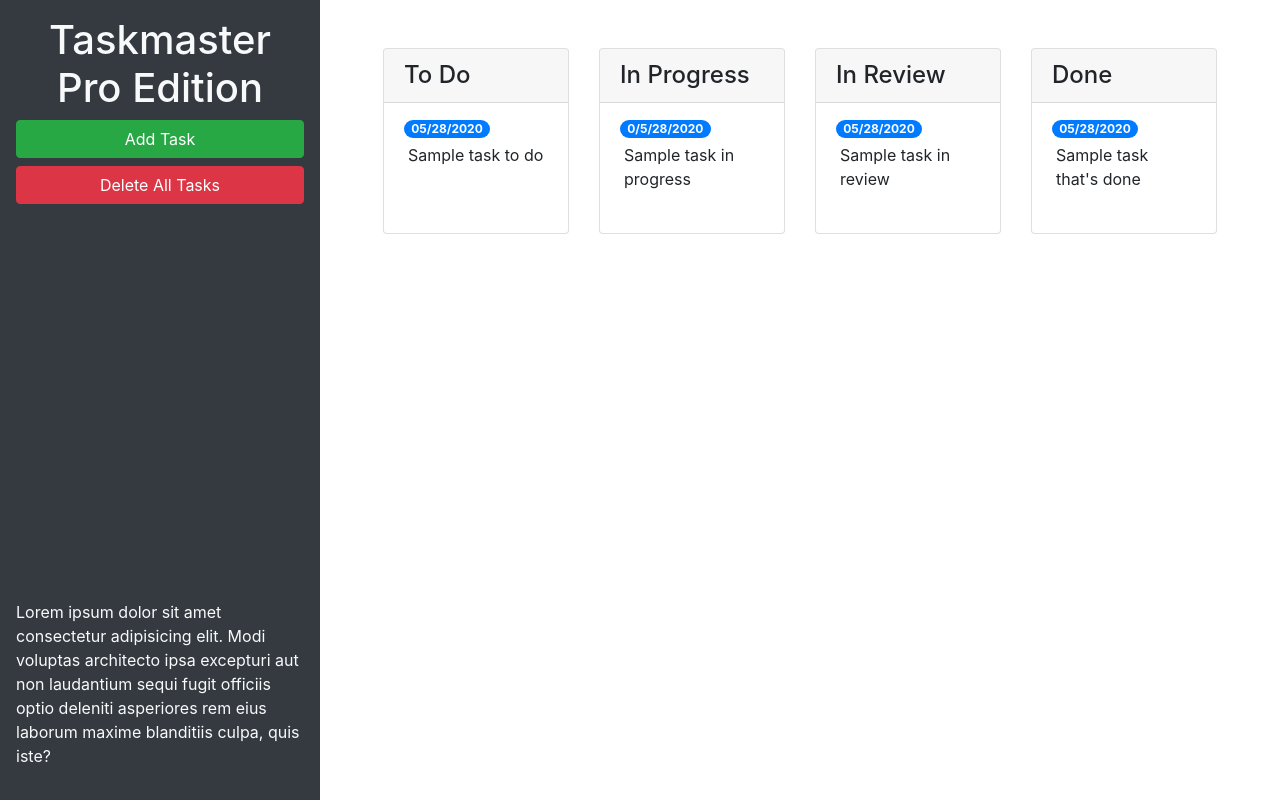
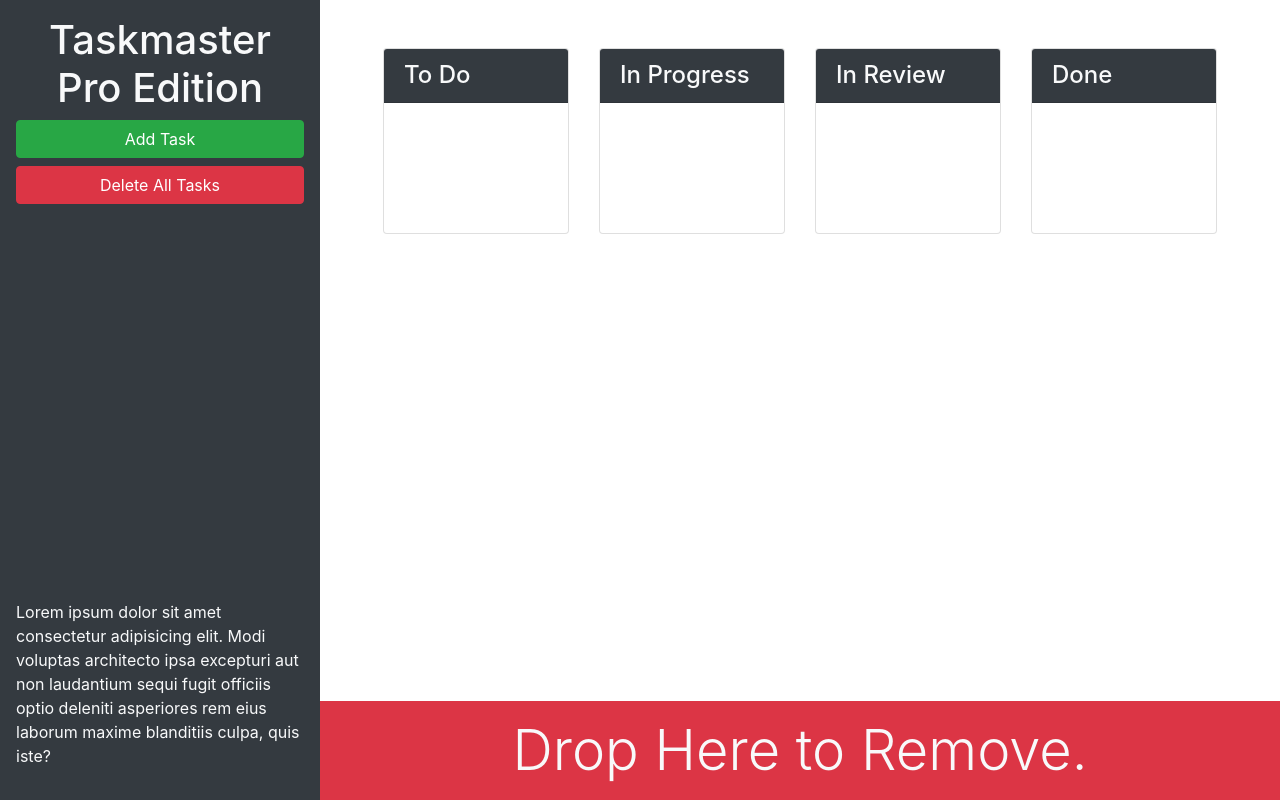
Before and after one commit to ARestrepo12/taskmaster-pro, a plain HTML site: page index.html in a window 1280 px wide. Drawn offline with nearby package versions, Linux system fonts and the light colour scheme.

Commit message:
add drag and remove

```diff
--- a/index.html
+++ b/index.html
@@ -13,54 +13,42 @@
 <body>
 
   <div class="row min-vh-100 no-gutters">
-    <header class="col-12 col-lg-3 bg-dark text-light d-flex flex-column p-4 p-lg-3">
+    <header class="col-12 col-lg-3 bg-dark text-light sticky-top d-flex flex-column p-4 p-lg-3">
       <h1 class="text-center">Taskmaster Pro Edition</h1>
       <button id="create-task" class="btn btn-block btn-success" data-toggle="modal" data-target="#task-form-modal">Add
         Task</button>
       <button id="remove-tasks" class="btn btn-block btn-danger">Delete All Tasks</button>
-      <p class="mt-auto">Lorem ipsum dolor sit amet consectetur adipisicing elit. Modi voluptas architecto ipsa
+      <p class="mt-auto d-none d-lg-block">Lorem ipsum dolor sit amet consectetur adipisicing elit. Modi voluptas architecto ipsa
         excepturi aut non
         laudantium sequi fugit officiis optio deleniti asperiores rem eius laborum maxime blanditiis culpa, quis iste?
       </p>
     </header>
-    <main class="col-12 col-lg-9">
+    <main class="col-12 col-lg-9 d-flex flex-column">
       <div class="m-5 row justify-content-around">
         <div class="col-12 col-md-6 col-xl-3 mb-3">
           <div class="card">
-            <h4 class="card-header">
+            <h4 class="card-header bg-dark text-light">
               To Do
               </h4>
         <ul id="list-toDo" class="list-group list-group-flush">
-          <li class="list-group-item">
-            <span class="badge badge-primary badge-pill">05/28/2020</span>
-            <p class="m-1">Sample task to do</p>
-          </li>
         </ul>
       </div>
       </div>
       <div class="col-12 col-md-6 col-xl-3 mb-3">
         <div class="card">
-          <h4 class="card-header">
+          <h4 class="card-header bg-dark text-light">
             In Progress
             </h4>
         <ul id="list-inProgress" class="list-group list-group-flush">
-          <li class="list-group-item">
-            <span class="badge badge-primary badge-pill">0/5/28/2020</span>
-            <p class="m-1">Sample task in progress</p>
-          </li>
         </ul>
         </div>
       </div>
       <div class="col-12 col-md-6 col-xl-3 mb-3">
         <div class="card">
-          <h4 class="card-header">
+          <h4 class="card-header bg-dark text-light">
             In Review
             </h4>
         <ul id="list-inReview" class="list-group list-group-flush">
-          <li class="list-group-item">
-            <span class="badge badge-primary badge-pill">05/28/2020</span>
-            <p class="m-1">Sample task in review</p>
-          </li>
         </ul>
       </div>
       </div>
@@ -68,18 +56,19 @@
       <!-- done start -->
       <div class="col-12 col-md-6 col-xl-3 mb-3">
         <div class="card">
-          <h4 class="card-header">
+          <h4 class="card-header bg-dark text-light">
             Done
             </h4>
         <ul id="list-done" class="list-group list-group-flush">
-          <li class="list-group-item">
-            <span class="badge badge-primary badge-pill">05/28/2020</span>
-            <p class="m-1">Sample task that's done</p>
-          </li>
         </ul>
       </div>
       </div>
       <!-- done end -->
+      </div>
+      <div class="mt-auto" id="trash">
+        <div class="w-100 bg-danger p-3 text-center text-light display-4">
+          Drop Here to Remove.
+        </div>
       </div>
     </main>
   </div>
```
